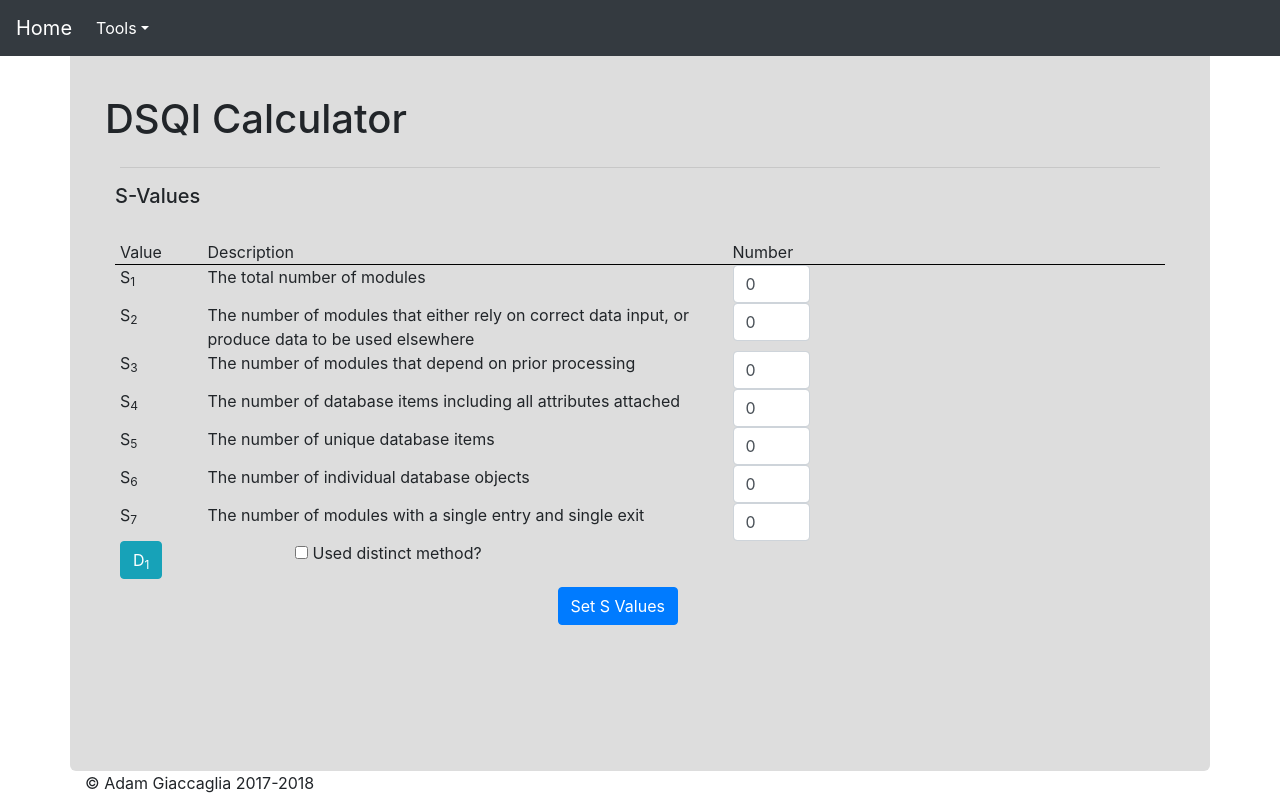
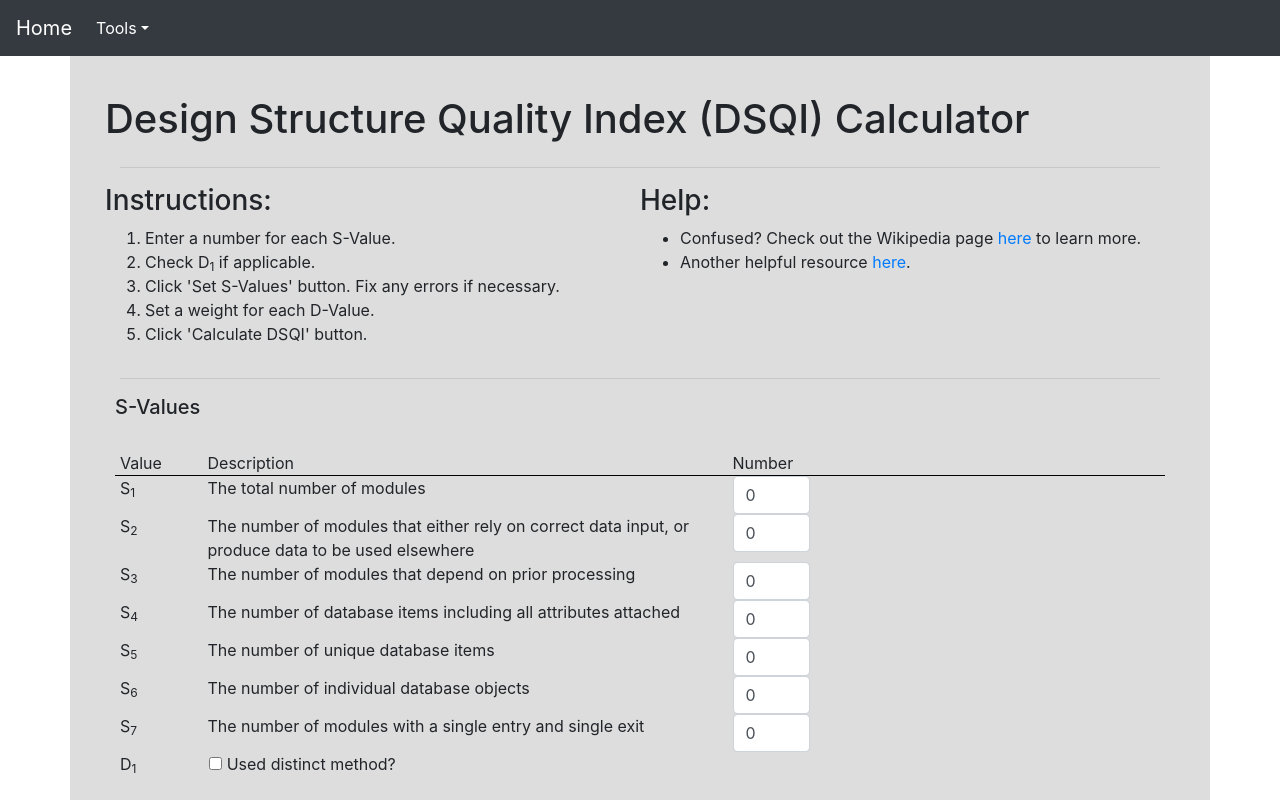
Before and after one commit to aggiacca/CIS376-TermProject, an Angular app in the folder software-metric-tools/: page /qsdi-calculator in a window 1280 px wide. Shown: the top 800 px of the page. Built offline with nearby package versions, Linux system fonts and the light colour scheme.

Commit message:
first pass complete

```diff
--- a/software-metric-tools/src/app/cocomo-calculator/cocomo-calculator.component.html
+++ b/software-metric-tools/src/app/cocomo-calculator/cocomo-calculator.component.html
@@ -6,15 +6,35 @@
 <hr>
 
 <div class="row">
+
+  <div class="col-md-6">
+    <div class="row">
       <h3>Instructions:</h3>
     </div>
+
     <div class="row">
       <ol>
-    <li>Enter S if you did not compute it in the Functions Points Calculator. </li>
+        <li>Enter S (thousands of lines of code) if you did not compute it in the Functions Points Calculator. </li>
         <li>Select a complexity</li>
         <li>Click 'Calculate Effort' button</li>
       </ol>
     </div>
+  </div>
+
+  <div class="col-md-6">
+    <div class="row">
+      <h3>Help:</h3>
+    </div>
+
+    <div class="row">
+      <ul>
+        <li>Confused? Check out the Wikipedia page <a href="https://en.wikipedia.org/wiki/COCOMO" target="_blank">here</a> to learn more.</li>
+      </ul>
+    </div>
+  </div>
+
+</div>
+
 
 <hr>
 
@@ -171,14 +191,14 @@
     </div>
 
     <div class="row">
-      <div class="col-md-6">Development time (D): cE<sup>d</sup></div>
+      <div class="col-md-6">Development time (D): cE<sup>d</sup> = </div>
       <div class="col-md-4">
         <input type="number" class="form-control" placeholder="{{devTime}}" readonly>
       </div>
     </div>
 
     <div class="row">
-      <div class="col-md-6">People required: E/D</div>
+      <div class="col-md-6">People required: E/D = </div>
       <div class="col-md-4">
         <input type="number" class="form-control"  placeholder="{{peopleRequired}}" readonly>
       </div>
--- a/software-metric-tools/src/app/function-points-calculator/function-points-calculator.component.html
+++ b/software-metric-tools/src/app/function-points-calculator/function-points-calculator.component.html
@@ -6,16 +6,36 @@
 
 
 <div class="row">
-  <h3>Instructions:</h3>
+
+  <div class="col-md-6">
+    <div class="row">
+      <h3>Instructions:</h3>
+    </div>
+
+    <div class="row">
+      <ol>
+        <li>Fill out the Questionnaire.</li>
+        <li>Complete measured parameters by filling in the count and selecting a weight factor.</li>
+        <li>Press 'Calculate Function Points' button.</li>
+        <li>Insert a language multiplier to get thousands of lines of code (KLOC).</li>
+      </ol>
+    </div>
+  </div>
+
+  <div class="col-md-6">
+    <div class="row">
+      <h3>Help:</h3>
+    </div>
+
+    <div class="row">
+      <ul>
+        <li>Confused? Check out the Wikipedia page <a href="https://en.wikipedia.org/wiki/Function_point" target="_blank">here</a> to learn more.</li>
+      </ul>
+    </div>
+  </div>
+
 </div>
-<div class="row">
-  <ol>
-    <li>Fill out Questionnaire</li>
-    <li>Complete measured parameters by filling in the count and selecting a weight factor</li>
-    <li>Press 'Calculate Function Points' button</li>
-    <li>Insert a language multiplier to get average lines of code</li>
-  </ol>
-</div>
+
 
 <hr>
 
--- a/software-metric-tools/src/app/function-points-calculator/function-points-calculator.component.ts
+++ b/software-metric-tools/src/app/function-points-calculator/function-points-calculator.component.ts
@@ -59,7 +59,7 @@ export class FunctionPointsCalculatorComponent implements OnInit {
   updateLOC(num: number){
     this.loc = this.functionPoints * this.langaugeMultiplier;
     this.kloc = this.loc / 1000;
-    this.FPservice.setKLOC(this.functionPoints);
+    this.FPservice.setKLOC(this.kloc);
   }
   calculateFunctionPoints(){
     // reset errors
--- a/software-metric-tools/src/app/qsdi-calculator/qsdi-calculator.component.html
+++ b/software-metric-tools/src/app/qsdi-calculator/qsdi-calculator.component.html
@@ -1,5 +1,40 @@
 <div class="row">
-  <h1 class="page-header">DSQI Calculator</h1>
+  <h1 class="page-header">Design Structure Quality Index (DSQI) Calculator</h1>
+</div>
+
+<hr>
+
+<div class="row">
+
+  <div class="col-md-6">
+    <div class="row">
+      <h3>Instructions:</h3>
+    </div>
+
+    <div class="row">
+      <ol>
+        <li>Enter a number for each S-Value.</li>
+        <li>Check D<sub>1</sub> if applicable.</li>
+        <li>Click 'Set S-Values' button. Fix any errors if necessary.</li>
+        <li>Set a weight for each D-Value.</li>
+        <li>Click 'Calculate DSQI' button.</li>
+      </ol>
+    </div>
+  </div>
+
+  <div class="col-md-6">
+    <div class="row">
+      <h3>Help:</h3>
+    </div>
+
+    <div class="row">
+      <ul>
+        <li>Confused? Check out the Wikipedia page <a href="https://en.wikipedia.org/wiki/DSQI" target="_blank">here</a> to learn more.</li>
+        <li>Another helpful resource <a href="http://logicalprogram.blogspot.com/p/dsqi.html" target="_blank">here</a>.</li>
+      </ul>
+    </div>
+  </div>
+
 </div>
 
 <hr>
@@ -23,18 +58,12 @@
       <div class="col-md-1">S<sub>{{index+1}}</sub></div>
       <div class="col-md-6">{{question.content}}</div>
       <div class="col-sm-1">
-        <input type="number" class="form-control" name="sValue{{index+1}}" id="inputsValue{{index+1}}" [(ngModel)]="question.rating" placeholder="#" min="0" max="5">
+        <input type="number" class="form-control" name="sValue{{index+1}}" id="inputsValue{{index+1}}" [(ngModel)]="question.rating" placeholder="#" min="0">
       </div>
     </div>
 
-    <div class="form-row">
-      <label for="d1CheckBox" class="col-sm-2 control-label">
-          <span data-toggle="tooltip" data-placement="left" title="Click for Help" class="red-tooltip">
-            <a role="button" class="btn btn-info btn-xs" data-toggle="collapse" href="#D1Des2" aria-expanded="false" aria-controls="D1Des2">
-              D<sub>1</sub>
-            </a>
-            </span>
-      </label>
+    <div class="row">
+    <div class="col-md-1">D<sub>1</sub></div>
 
       <div class="col-sm-4">
         <div class="checkbox">
@@ -44,23 +73,13 @@
         </div>
       </div>
     </div>
+  </div>
 
-    <div class="collapse" id="D1Des2">
-      <div class="well">
-        <ul>
-          <li>
-            Definition: Program Structure
-          </li>
-          <li>
-            If the architectural design was developed using a distinct method(e.g. data flow-oriented or object-oriented design), then check the box (D<sub>1</sub> = 1), otherwise keep unchecked (D<sub>1</sub> = 0).
-          </li>
-        </ul>
-      </div>
-    </div>
+  <br>
 
     <div class="form-row">
       <div class="offset-md-5 col-sm-1">
-        <button id="sValueBtn" (click)="setSValues()" class="btn btn-primary">Set S Values</button>
+        <button id="sValueBtn" (click)="setSValues()" class="btn btn-primary">Set S-Values</button>
       </div>
       <div class="offset-md-1 col-sm-1">
         <span id="successCheck" class="glyphicon glyphicon-ok text-success" aria-hidden="true" style="display: none"></span>
@@ -76,15 +95,12 @@
       </ul>
     </div>
 
-  </div>
-
-
 </form>
 
 <!-- divider -->
 
 <br />
-<br />
+<hr>
 <br />
 
 <div *ngIf="showDValues">
@@ -138,18 +154,30 @@
       <div id="weightTotal" class="alert alert-danger" role="alert" style="display: none">Weights don't add up to one hundred </div>
       <div id="invalidWeight" class="alert alert-danger" role="alert" style="display: none">Weights must be greater than 0</div>
 
--
-      <div class="form-row" *ngIf="dsqi != 0">
-        <label for="DSQI" class="col-sm-2 control-label">DSQI </label>
-        <div class="col-sm-3 alert alert-success" role="alert">
-          <input type="number" readonly class="form-control" id="DSQI" placeholder="{{dsqi}}">
     </div>
+  </form>
   </div>
+
+<br>
 
 <div id="invalidD" class="alert alert-danger" role="alert" *ngIf="weightError" >
   Error - Weights do not total to 100%
 </div>
 
+
+<div class="row" *ngIf="calculationSuccess">
+  <div class="col-md-6">
+    <div class="row">
+      <h4>Point Calculations</h4>
     </div>
-  </form>
+
+    <div class="row">
+      <div class="col-md-5">DSQI: Sum(w<sub>i</sub>D<sub>i</sub>)=</div>
+      <div class="col-md-3">
+        <input type="number" class="form-control is-valid"  placeholder="{{dsqi}}" readonly>
       </div>
+    </div>
+
+
+  </div>
+</div>
--- a/software-metric-tools/src/app/usecase-points-calculator/usecase-points-calculator.component.html
+++ b/software-metric-tools/src/app/usecase-points-calculator/usecase-points-calculator.component.html
@@ -5,19 +5,41 @@
 <hr>
 
 <div class="row">
-  <h3>Instructions:</h3>
-</div>
-<div class="row">
-  <ol>
-    <li>Fill out Questionnaire</li>
-    <li>Complete measured parameters by filling in the count and selecting a weight factor</li>
-    <li>Press 'Calculate Function Points' button</li>
-    <li>Insert a language multiplier to get average lines of code</li>
-  </ol>
+
+  <div class="col-md-6">
+    <div class="row">
+      <h3>Instructions:</h3>
+    </div>
+
+    <div class="row">
+      <ol>
+        <li>Fill out the 3 values for UUCW</li>
+        <li>Fill out the 3 values for UAW</li>
+        <li>Fill out the 13 values for TCF</li>
+        <li>Fill out the 8 values for ECF</li>
+        <li>Click 'Calculate Use Case Points' button</li>
+        <li>Fill out 'Hours Per Point' field</li>
+      </ol>
+    </div>
+  </div>
+
+  <div class="col-md-6">
+    <div class="row">
+      <h3>Help:</h3>
+    </div>
+
+    <div class="row">
+      <ul>
+        <li>Confused? Check out the Wikipedia page <a href="https://en.wikipedia.org/wiki/Use_Case_Points" target="_blank">here</a> to learn more.</li>
+      </ul>
+    </div>
+  </div>
+
 </div>
 
+<br>
 <hr>
-
+<br>
 
 <form>
 
@@ -34,7 +56,7 @@
   <div class="form-row">
     <div class="col-md-4">Simple (1 to 3 transactions)</div>
       <div class="col-md-1">
-        <input type="number" class="form-control" name="numInputs" [(ngModel)]="simpleUUCW" placeholder="#">
+        <input type="number" class="form-control" name="numInputs" [(ngModel)]="simpleUUCW" placeholder="#" min="0">
       </div>
       <div class="col-md-1 offset-md-2">
         <input type="number" class="form-control"  placeholder="5" readonly>
@@ -43,7 +65,7 @@
   <div class="form-row">
       <div class="col-md-4">Average (4 to 7 transactions)</div>
       <div class="col-md-1">
-        <input type="number" class="form-control" name="numInputs" [(ngModel)]="averageUUCW" placeholder="#">
+        <input type="number" class="form-control" name="numInputs" [(ngModel)]="averageUUCW" placeholder="#" min="0">
       </div>
       <div class="col-md-1 offset-md-2">
         <input type="number" class="form-control"  placeholder="10" readonly>
@@ -52,7 +74,7 @@
   <div class="form-row">
       <div class="col-md-4">Complex (8 or more transactions)</div>
       <div class="col-md-1">
-        <input type="number" class="form-control" name="numInputs" [(ngModel)]="complexUUCW" placeholder="#">
+        <input type="number" class="form-control" name="numInputs" [(ngModel)]="complexUUCW" placeholder="#" min="0">
       </div>
       <div class="col-md-1 offset-md-2">
         <input type="number" class="form-control"  placeholder="15" readonly>
@@ -77,7 +99,7 @@
 <div class="form-row">
     <div class="col-md-7">Simple (External system that must interact with the system using a well-defined API)</div>
     <div class="col-md-1">
-      <input type="number" class="form-control" name="numInputs" [(ngModel)]="simpleUAW" placeholder="#">
+      <input type="number" class="form-control" name="numInputs" [(ngModel)]="simpleUAW" placeholder="#" min="0">
     </div>
     <div class="col-md-1 offset-md-1">
       <input type="number" class="form-control"  placeholder="1" readonly>
@@ -85,7 +107,7 @@
 
     <div class="col-md-7">Average (External system that must interact with the system using standard communication protocols)</div>
     <div class="col-md-1">
-      <input type="number" class="form-control" name="numInputs" [(ngModel)]="averageUAW" placeholder="#">
+      <input type="number" class="form-control" name="numInputs" [(ngModel)]="averageUAW" placeholder="#" min="0">
     </div>
     <div class="col-md-1 offset-md-1">
       <input type="number" class="form-control"  placeholder="2" readonly>
@@ -93,7 +115,7 @@
 
     <div class="col-md-7">Complex (	Human actor using a GUI application interface)</div>
     <div class="col-md-1">
-      <input type="number" class="form-control" name="numInputs" [(ngModel)]="complexUAW" placeholder="#">
+      <input type="number" class="form-control" name="numInputs" [(ngModel)]="complexUAW" placeholder="#" min="0">
     </div>
     <div class="col-md-1 offset-md-1">
       <input type="number" class="form-control"  placeholder="3" readonly>
```
Also changed, not shown: software-metric-tools/src/app/qsdi-calculator/qsdi-calculator.component.ts (+12 -1 lines), software-metric-tools/src/app/usecase-points-calculator/usecase-points-calculator.component.ts (+5 -5 lines). Lines whose indentation alone changed are shown as unchanged.
